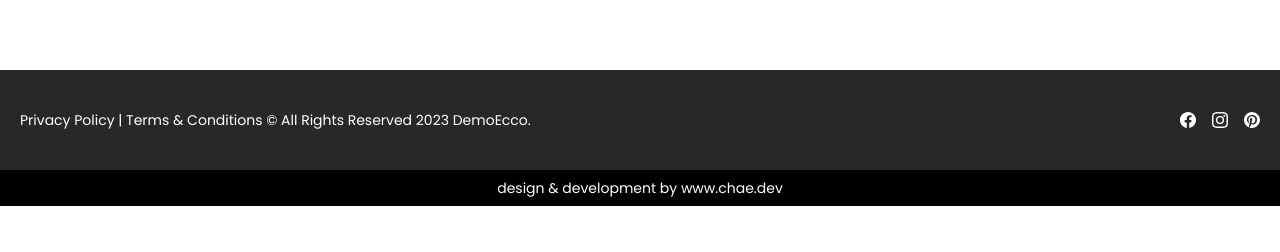
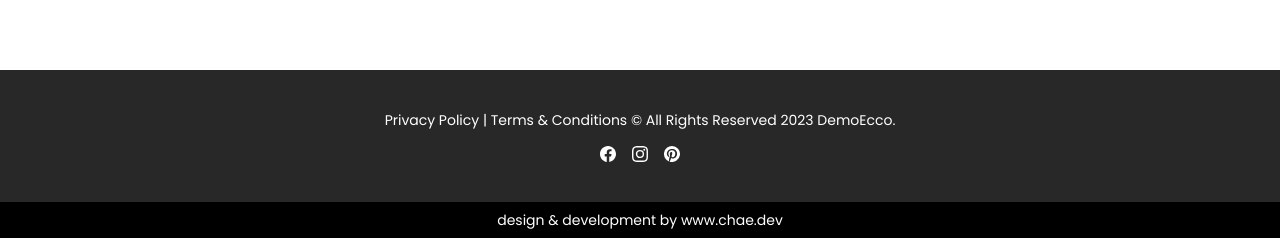
Before and after one commit to chaedoesntcode/demo-ecco, a React (Create React App) app: page /shopping-bag in a window 1280 px wide. Shown: the part 505-757 px from the top of the page. Built offline with nearby package versions, Linux system fonts and the light colour scheme; no server answers.

Commit message:
update footer styling

```diff
--- a/src/components/Footer.js
+++ b/src/components/Footer.js
@@ -4,7 +4,7 @@ import {BsFacebook, BsInstagram, BsPinterest} from 'react-icons/bs'
 
 const Footer = () => {
   return <footer className=' bg-[#282828] text-white'>
-    <div className='w-full flex flex-col justify-center text-center items-center gap-y-4 lg:flex-row md:justify-between py-10 px-5'>
+    <div className='w-full flex flex-col justify-center text-center items-center gap-y-4 py-10 px-5'>
       <p className='text-sm'><Link to='/women'>Privacy Policy</Link> | Terms & Conditions   © All Rights Reserved 2023 DemoEcco.</p>
       <div className='flex gap-x-4'>
           <a href='https://www.facebook.com' target='_blank'>
```
